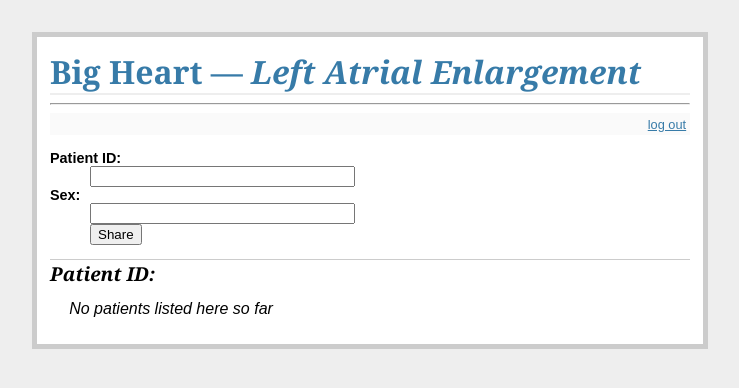
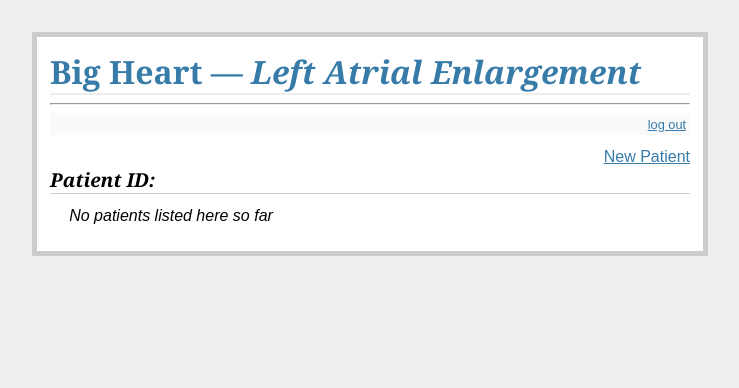
Before and after one commit to bfetler/bigheart, a Flask app: page /patients/ in a window 1280 px wide. Shown: the top 388 px of the page, without its empty margins (270-1009 px from the left). Run offline with Flask 2, Linux system fonts and the light colour scheme; the visitor is signed in with stand-in values (Sample User, id 1); data that the repository does not hold is empty.

Commit message:
add new_patient route, clean up redirect, views

```diff
--- a/bigh.py
+++ b/bigh.py
@@ -23,6 +23,7 @@ app.config.from_object(__name__)
 
 # when first starting app, don't forget:
 #    sqlite3 /tmp/flaskr.db < schema.sql
+#    substitute in the DATABASE path above
 
 # connect to database
 def connect_db():
@@ -70,7 +71,7 @@ def teardown_request(exception):
 #    views also use template inheritance, e.g. {% block body %}
 
 # show all patients in db
-@app.route('/')
+# @app.route('/')
 @app.route('/patients/')
 def show_patients():
     cur = g.db.execute('select patient_id, sex from patients order by id desc')
@@ -90,6 +91,11 @@ def add_patient():
     g.db.commit()
     flash('New patient was successfully posted')
     return redirect(url_for('show_patients'))
+
+@app.route('/')
+@app.route('/new/')
+def new_patient():
+    return render_template('show_patient.html', patient=None)
 
 @app.route('/patient/<patient_id>')
 def show_patient(patient_id):
@@ -120,7 +126,8 @@ def login():
         else:
             session['logged_in'] = True
             flash('You were logged in')
-            return redirect(url_for('show_patients'))
+#           return redirect(url_for('show_patients'))
+            return redirect(url_for('new_patient'))
     return render_template('login.html', error=error)
 
 # user logout
--- a/static/style.css
+++ b/static/style.css
@@ -3,7 +3,7 @@ a, h1, h2        { color: #377ba8; }
 h1, h2           { font-family: 'Georgia', serif; margin: 0; }
 h1               { border-bottom: 2px solid #eee; }
 h2               { font-size: 1.2em; }
-h2.title         { color: black; }
+h2.title         { color: black; border-bottom: 1px solid #ccc; }
 
 .page            { margin: 2em auto; width: 40em; border: 5px solid #ccc;
                    padding: 0.8em; background: white; }
@@ -11,6 +11,7 @@ h2.title         { color: black; }
 .patients li     { margin: 0.8em 1.2em; }
 .patients li h2  { margin-left: -1em; }
 .add-patient     { font-size: 0.9em; border-bottom: 1px solid #ccc; }
+.new-patient     { text-align: right; }
 .add-patient dl  { font-weight: bold; }
 .patient-list    { text-align: right; font-size: 0.8em; padding: 0.3em;
                    margin-bottom: 1em; }
--- a/templates/show_patient.html
+++ b/templates/show_patient.html
@@ -2,7 +2,7 @@
 {% block body %}
   {% if session.logged_in %}
     <div class=patient-list>
-      <a href="/patients/">Back to Patient List</a>
+      <a href="/patients/">Patient List</a>
     </div>
     {% if patient %}
       <ul class=patients>
--- a/templates/show_patients.html
+++ b/templates/show_patients.html
@@ -1,15 +1,9 @@
 {% extends "layout.html" %}
 {% block body %}
   {% if session.logged_in %}
-    <form action="{{ url_for('add_patient') }}" method=post class=add-patient>
-      <dl>
-        <dt>Patient ID:
-        <dd><input type=text size=30 name=patient_id />
-        <dt>Sex:
-        <dd><input type=text size=30 name=sex />
-        <dd><input type=submit value=Share />
-      </dl>
-    </form>
+    <div class='new-patient'>
+      <a href={{ url_for('new_patient') }}>New Patient</a>
+    </div>
     <h2 class=title><em>Patient ID:</em></h2>
     <ul class=patients>
     {% for patient in patients %}
```
